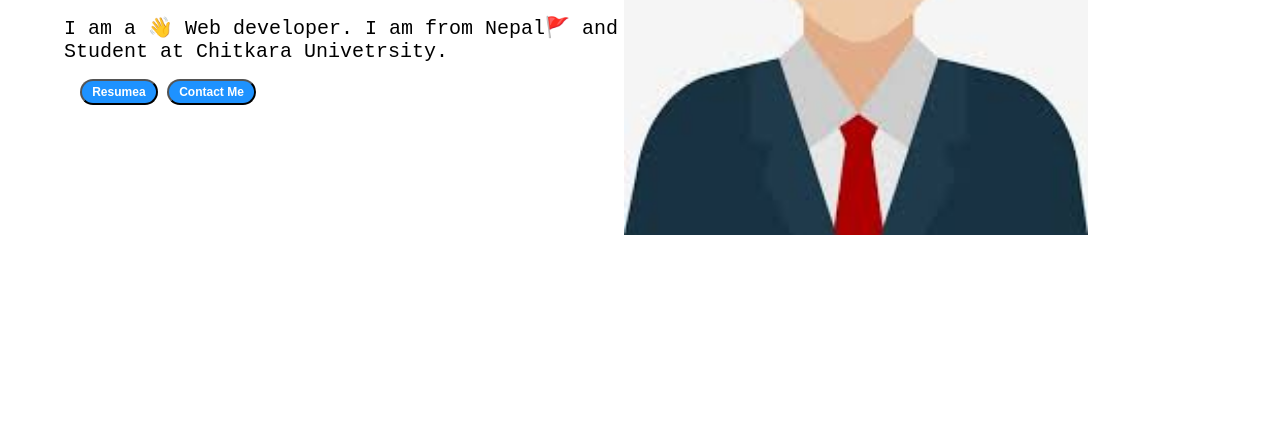
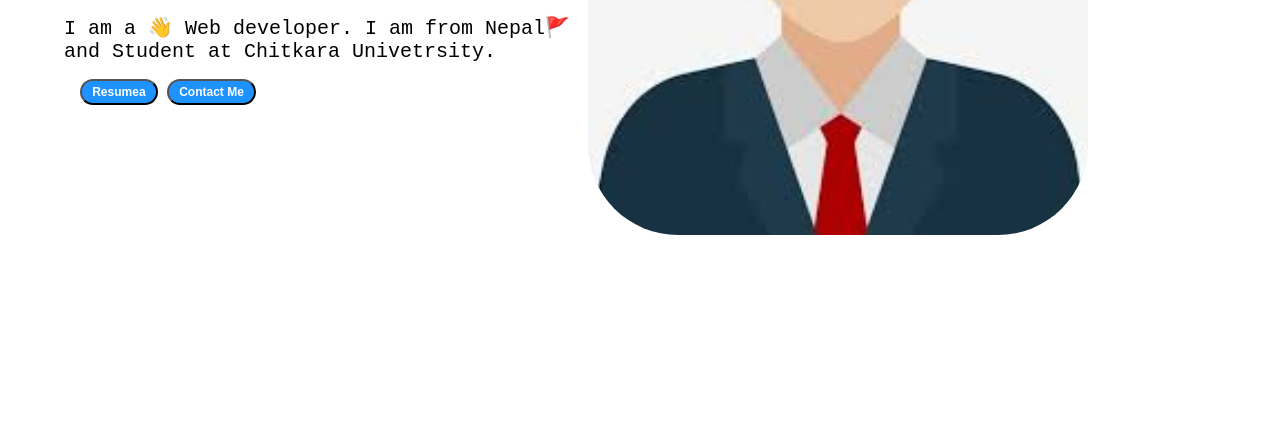
Before and after one commit to rajendrachy/My-Portfolio-Website, a plain HTML site: page index.html in a window 1280 px wide. Shown: the part 373-800 px from the top of the page. Drawn offline with Linux system fonts and the light colour scheme.

Commit message:
change in style.css

```diff
--- a/style.css
+++ b/style.css
@@ -105,6 +105,9 @@ margin: 10px 0;
 
 .divpic img {
     height: 58vh;
+    width: 500px;
+    border-radius: 90px;
+    /* //border: 2px dotted black; */
 
 }
 
```
